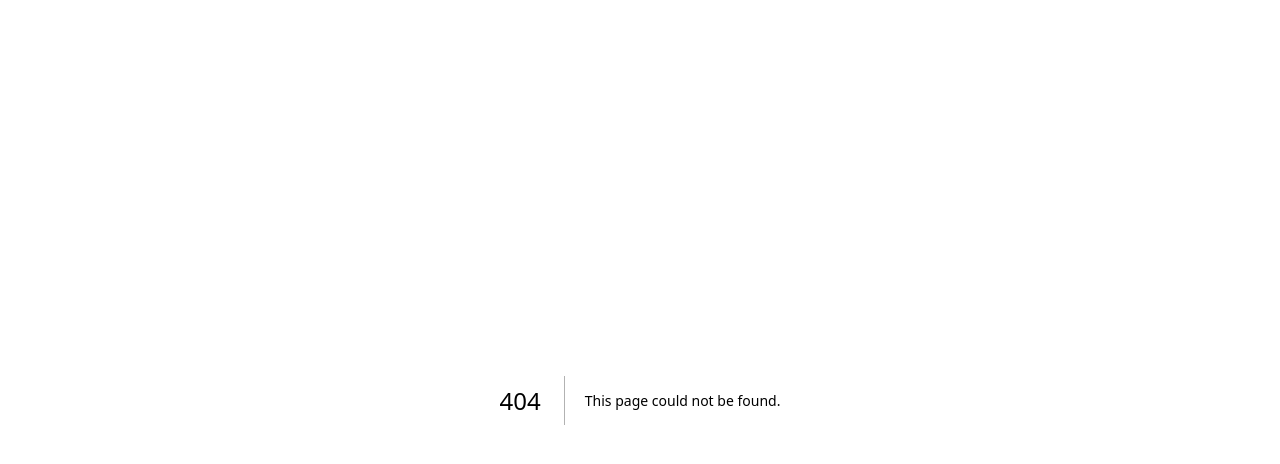
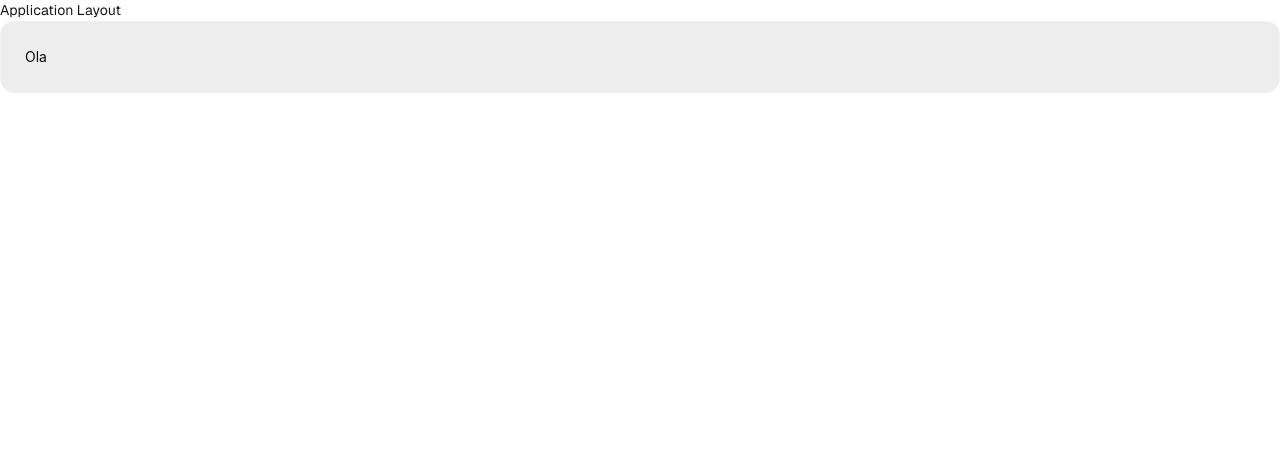
Before and after one commit to rychardaniel/cscore, a Next.js app in the folder frontend/: page /app in a window 1280 px wide. Before the commit this address had no page. Shown: the top 464 px of the page. Built offline with nearby package versions, Linux system fonts and the light colour scheme.

Commit message:
feat: add initial application structure with layout and pages

```diff
--- /dev/null
+++ b/frontend/src/app/app/layout.tsx
@@ -0,0 +1,13 @@
+import ApplicationLayout from "@/components/applicationLayout";
+
+export default function RootLayout({
+    children,
+}: Readonly<{
+    children: React.ReactNode;
+}>) {
+    return (
+        <ApplicationLayout>
+            {children}
+        </ApplicationLayout>
+    );
+}
--- /dev/null
+++ b/frontend/src/app/app/page.tsx
@@ -0,0 +1,7 @@
+import { Card } from "antd";
+
+type Props = {};
+
+export default function App({}: Props) {
+    return <Card>Ola</Card>;
+}
--- a/frontend/src/app/globals.css
+++ b/frontend/src/app/globals.css
@@ -14,10 +14,22 @@
     }
 }
 
+html {
+    visibility: visible;
+    opacity: 1;
+}
+
 body {
     color: var(--foreground);
     background: var(--background);
-    font-family: Arial, Helvetica, sans-serif;
+    font-family: var(--font-geist-sans), -apple-system, BlinkMacSystemFont, "Segoe UI", Roboto, sans-serif;
+    font-display: swap;
+    font-size: 16px;
+    line-height: 1.5;
+}
+
+.ant-layout {
+    font-family: inherit !important;
 }
 
 @layer utilities {
--- /dev/null
+++ b/frontend/src/app/login/page.tsx
@@ -0,0 +1,5 @@
+type Props = {};
+
+export default function Login({}: Props) {
+    return <div>Login</div>;
+}
--- /dev/null
+++ b/frontend/src/components/applicationLayout.tsx
@@ -0,0 +1,14 @@
+import { Layout } from "antd"
+
+type ApplicationLayoutProps = {
+    children: React.ReactNode
+}
+
+export default function ApplicationLayout({ children }: ApplicationLayoutProps) {
+  return (
+    <Layout style={{ minHeight: "100vh", backgroundColor: "transparent" }}>
+      <h1>Application Layout</h1>
+      {children}
+    </Layout>
+  )
+}
```
Also changed, not shown: frontend/public/favicon.svg (added).
